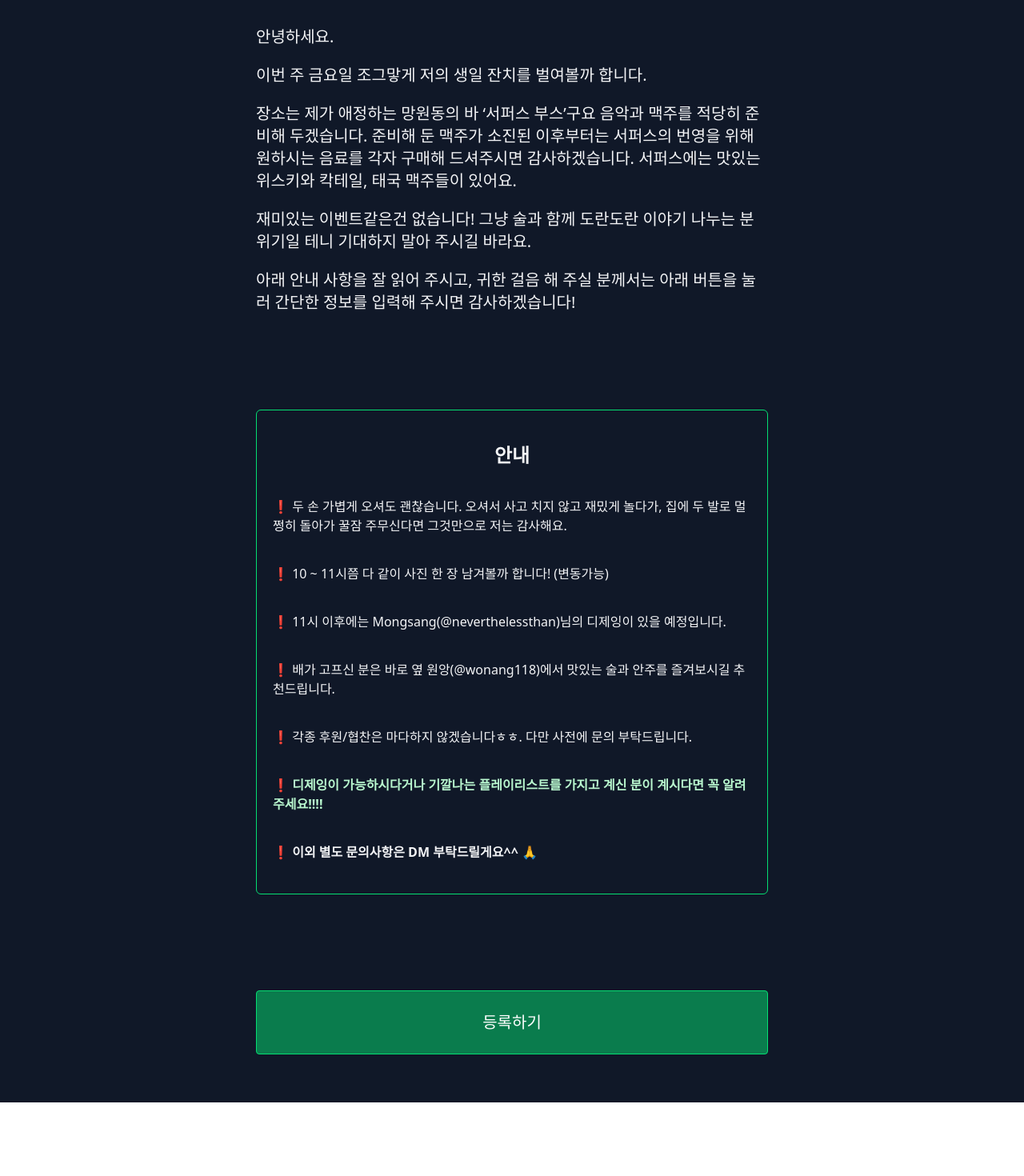
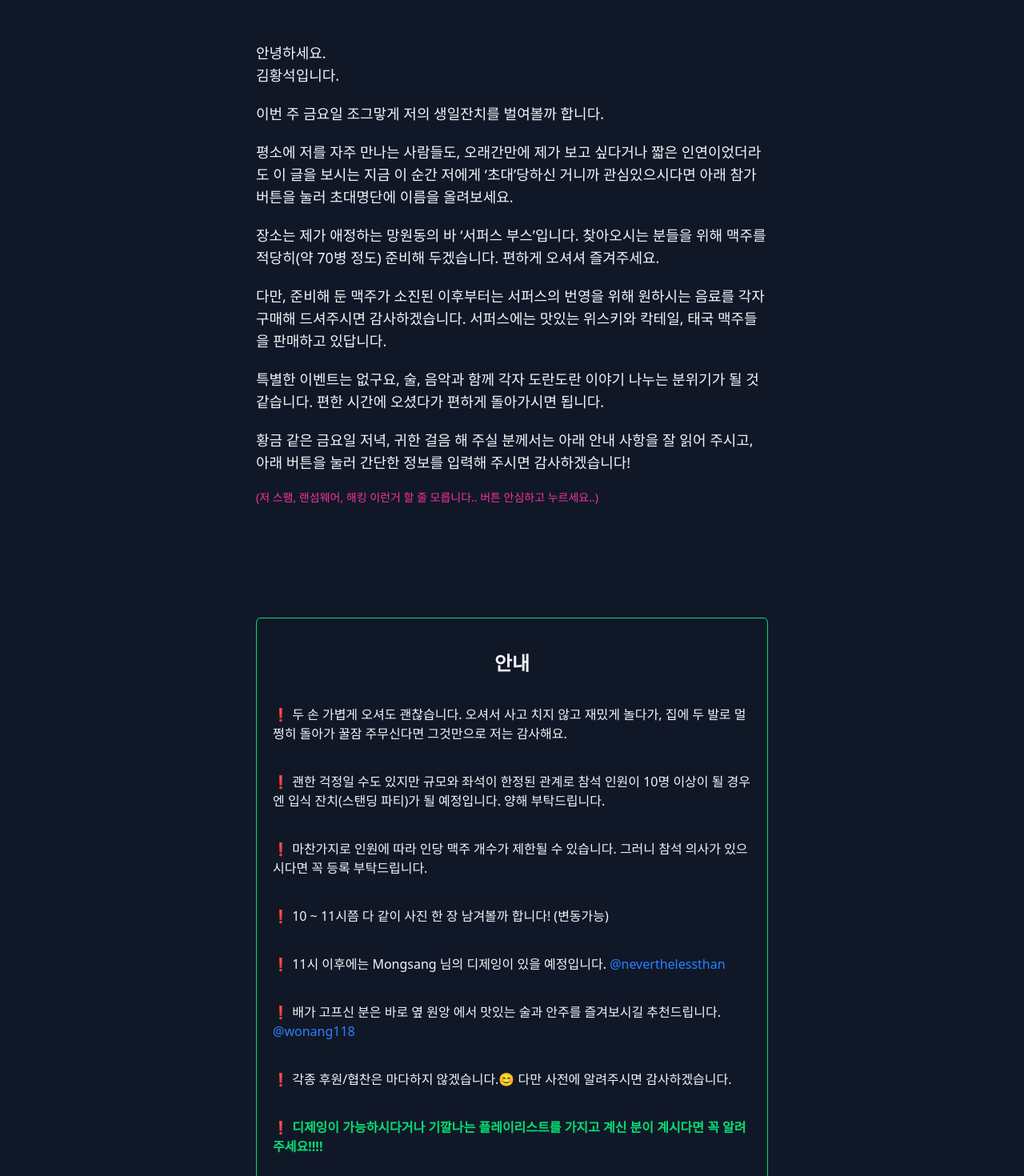
Before and after one commit to Hwangseok-Paris/Pepperoni-BirthDay, a React (Vite) app: page / in a window 1280 px wide. Shown: the part 400-1870 px from the top of the page at 80% size. Before the commit the page ends 1778 px from the top, so only its background shows below. Built offline with nearby package versions, Linux system fonts and the light colour scheme; no server answers.

Commit message:
각 컴포넌트 수정, 글 추가

```diff
--- a/src/components/Intro.jsx
+++ b/src/components/Intro.jsx
@@ -10,7 +10,7 @@ export default function Intro() {
 
   return (
     <>
-      <div className="flex flex-col gap-30 items-start max-w-screen-sm w-full mx-auto overflow-x-hidden">
+      <div className="flex flex-col gap-10 items-start max-w-screen-sm w-full mx-auto overflow-x-hidden">
         <div className="flex flex-col gap-4">
           <span className="font-bold sm:text-6xl text-4xl text-green-400 break-words">
             INVITATION
@@ -20,8 +20,14 @@ export default function Intro() {
             <span className="text-xl break-words">
               📍Surfers Booth
               <span
-                className="break-all"
-                onClick={() => window.open("https://www.instagram.com/surfersbooth_mw/", "_blank")}>
+                className="break-all text-blue-500"
+                onClick={() =>
+                  window.open(
+                    "https://www.instagram.com/surfersbooth_mw/",
+                    "_blank"
+                  )
+                }
+              >
                 (@Surfersbooth_mw)
               </span>{" "}
             </span>
@@ -31,64 +37,103 @@ export default function Intro() {
           </div>
         </div>
 
-        <div className="flex flex-col text-xl gap-5">
-          <span>안녕하세요.</span>
-          <span>이번 주 금요일 조그맣게 저의 생일 잔치를 벌여볼까 합니다.</span>
-          {/* <span>
-            평소에 저를 자주 만나는 사람들도, 오래간만에 제가 보고싶다거나 짧은 인연이었더라도 이
-            글을 보시는 지금 이 순간 저에게 ‘초대’당하신 거니까 관심있으시다면 아래 참가 버튼을 눌러
-            초대명단에 이름을 올려보세요.
-          </span> */}
+        <div className="flex flex-col text-lg gap-5 py-25">
+          <div className="flex flex-col">
+            <span>안녕하세요. </span>
+            <span>김황석입니다.</span>
+          </div>
+          <span>이번 주 금요일 조그맣게 저의 생일잔치를 벌여볼까 합니다.</span>
           <span>
-            장소는 제가 애정하는 망원동의 바 ‘서퍼스 부스’구요 음악과 맥주를 적당히 준비해
-            두겠습니다. 준비해 둔 맥주가 소진된 이후부터는 서퍼스의 번영을 위해 원하시는 음료를 각자
-            구매해 드셔주시면 감사하겠습니다. 서퍼스에는 맛있는 위스키와 칵테일, 태국 맥주들이
-            있어요.
+            평소에 저를 자주 만나는 사람들도, 오래간만에 제가 보고 싶다거나 짧은
+            인연이었더라도 이 글을 보시는 지금 이 순간 저에게 ‘초대’당하신
+            거니까 관심있으시다면 아래 참가 버튼을 눌러 초대명단에 이름을
+            올려보세요.
           </span>
           <span>
-            재미있는 이벤트같은건 없습니다! 그냥 술과 함께 도란도란 이야기 나누는 분위기일 테니
-            기대하지 말아 주시길 바라요.
+            장소는 제가 애정하는 망원동의 바 ‘서퍼스 부스’입니다. 찾아오시는
+            분들을 위해 맥주를 적당히(약 70병 정도) 준비해 두겠습니다. 편하게
+            오셔셔 즐겨주세요.
           </span>
           <span>
-            아래 안내 사항을 잘 읽어 주시고, 귀한 걸음 해 주실 분께서는 아래 버튼을 눌러 간단한
-            정보를 입력해 주시면 감사하겠습니다!
+            다만, 준비해 둔 맥주가 소진된 이후부터는 서퍼스의 번영을 위해
+            원하시는 음료를 각자 구매해 드셔주시면 감사하겠습니다. 서퍼스에는
+            맛있는 위스키와 칵테일, 태국 맥주들을 판매하고 있답니다.
+          </span>
+          <span>
+            특별한 이벤트는 없구요, 술, 음악과 함께 각자 도란도란 이야기 나누는
+            분위기가 될 것 같습니다. 편한 시간에 오셨다가 편하게 돌아가시면
+            됩니다.
+          </span>
+          <span>
+            황금 같은 금요일 저녁, 귀한 걸음 해 주실 분께서는 아래 안내 사항을
+            잘 읽어 주시고, 아래 버튼을 눌러 간단한 정보를 입력해 주시면
+            감사하겠습니다!
+          </span>
+          <span className="text-sm text-pink-500">
+            (저 스팸, 랜섬웨어, 해킹 이런거 할 줄 모릅니다.. 버튼 안심하고
+            누르세요..)
           </span>
         </div>
 
         <div className="flex flex-col gap-9 border border-green-400 rounded-md py-10 px-5 w-full overflow-x-hidden">
           <div className="w-full text-center font-bold text-2xl">안내</div>
           <span>
-            ❗️ 두 손 가볍게 오셔도 괜찮습니다. 오셔서 사고 치지 않고 재밌게 놀다가, 집에 두 발로
-            멀쩡히 돌아가 꿀잠 주무신다면 그것만으로 저는 감사해요.
-          </span>
-
-          <span>❗️ 10 ~ 11시쯤 다 같이 사진 한 장 남겨볼까 합니다! (변동가능)</span>
-          <span>
-            ❗️ 11시 이후에는 Mongsang
-            <span onClick={() => window.open("https://www.instagram.com/neverthelessthan")}>
-              (@neverthelessthan)
-            </span>
-            님의 디제잉이 있을 예정입니다.
+            ❗️ 두 손 가볍게 오셔도 괜찮습니다. 오셔서 사고 치지 않고 재밌게
+            놀다가, 집에 두 발로 멀쩡히 돌아가 꿀잠 주무신다면 그것만으로 저는
+            감사해요.
           </span>
           <span>
-            ❗️ 배가 고프신 분은 바로 옆 원앙
-            <span onClick={() => window.open("https://www.instagram.com/wonang118")}>
-              (@wonang118)
+            ❗️ 괜한 걱정일 수도 있지만 규모와 좌석이 한정된 관계로 참석 인원이
+            10명 이상이 될 경우엔 입식 잔치(스탠딩 파티)가 될 예정입니다. 양해
+            부탁드립니다.
+          </span>
+          <span>
+            ❗️ 마찬가지로 인원에 따라 인당 맥주 개수가 제한될 수 있습니다.
+            그러니 참석 의사가 있으시다면 꼭 등록 부탁드립니다.
+          </span>
+          <span>
+            ❗️ 10 ~ 11시쯤 다 같이 사진 한 장 남겨볼까 합니다! (변동가능)
+          </span>
+          <span>
+            ❗️ 11시 이후에는 Mongsang 님의 디제잉이 있을 예정입니다.
+            <span
+              className="text-blue-500 warp"
+              onClick={() =>
+                window.open("https://www.instagram.com/neverthelessthan")
+              }
+            >
+              {" "}
+              @neverthelessthan
             </span>
-            에서 맛있는 술과 안주를 즐겨보시길 추천드립니다.
           </span>
-          <span>❗️ 각종 후원/협찬은 마다하지 않겠습니다ㅎㅎ. 다만 사전에 문의 부탁드립니다.</span>
-          <span className="font-semibold text-green-200">
-            ❗️ 디제잉이 가능하시다거나 기깔나는 플레이리스트를 가지고 계신 분이 계시다면 꼭
-            알려주세요!!!!
+          <span>
+            ❗️ 배가 고프신 분은 바로 옆 원앙 에서 맛있는 술과 안주를 즐겨보시길
+            추천드립니다.{" "}
+            <span
+              className="text-blue-500"
+              onClick={() => window.open("https://www.instagram.com/wonang118")}
+            >
+              @wonang118
+            </span>
           </span>
-          <span className="font-semibold">❗️ 이외 별도 문의사항은 DM 부탁드릴게요^^ 🙏</span>
+          <span>
+            ❗️ 각종 후원/협찬은 마다하지 않겠습니다.😊 다만 사전에 알려주시면
+            감사하겠습니다.
+          </span>
+          <span className="font-semibold text-green-400">
+            ❗️ 디제잉이 가능하시다거나 기깔나는 플레이리스트를 가지고 계신 분이
+            계시다면 꼭 알려주세요!!!!
+          </span>
+          <span className="font-semibold">
+            ❗️ 이외 별도 문의사항은 DM 부탁드릴게요^^ 🙏
+          </span>
         </div>
 
         <div className="w-full">
           <button
             className="w-full h-20 border border-green-400 bg-green-400/50 text-white rounded-sm text-xl"
-            onClick={goReg}>
+            onClick={goReg}
+          >
             등록하기
           </button>
         </div>
--- a/src/components/Registration.jsx
+++ b/src/components/Registration.jsx
@@ -51,8 +51,8 @@ export default function Registration() {
               </label>
               <input
                 type="text"
-                className="w-85 h-15 border border-green-400 rounded text-2xl px-4 text-center focus:outline-none"
-                placeholder="김황석"
+                className="w-85 h-15 border border-green-400 rounded text-2xl px-4 text-center focus:outline-none placeholder:text-gray-600"
+                placeholder="이름 혹은 제가 알 만한 무언가로.."
                 value={name}
                 onChange={(e) => setName(e.target.value)}
               />
@@ -63,8 +63,8 @@ export default function Registration() {
               </label>
               <input
                 type="text"
-                className="w-85 h-15 border border-green-400  rounded text-2xl px-4 text-center focus:outline-none"
-                placeholder="9시"
+                className="w-85 h-15 border border-green-400  rounded text-2xl px-4 text-center focus:outline-none placeholder:text-gray-600"
+                placeholder="8시"
                 value={eta}
                 onChange={(e) => setEta(e.target.value)}
               />
@@ -75,7 +75,7 @@ export default function Registration() {
               </label>
               <textarea
                 type="text"
-                className="w-85 h-50 border border-green-400 rounded text-xl p-4 focus:outline-none"
+                className="w-85 h-50 border border-green-400 rounded text-xl p-4 focus:outline-none placeholder:text-gray-600"
                 placeholder="요청, 문의, 아무 말"
                 value={note}
                 onChange={(e) => setNote(e.target.value)}
@@ -85,7 +85,8 @@ export default function Registration() {
               <button
                 type="submit"
                 disabled={loading || !name.trim() || !eta.trim()}
-                className="w-full h-20 border border-green-400 bg-green-400/50 text-white rounded-sm text-xl disabled:opacity-50 disabled:cursor-not-allowed">
+                className="w-full h-20 border border-green-400 bg-green-400/50 text-white rounded-sm text-xl disabled:opacity-50 disabled:cursor-not-allowed"
+              >
                 {loading ? "등록 중..." : "등록하기"}
               </button>
             </div>
```
Also changed, not shown: src/components/Complete.jsx (+30 -7 lines), 1 other file (tests, documents, lock files or other folders).
